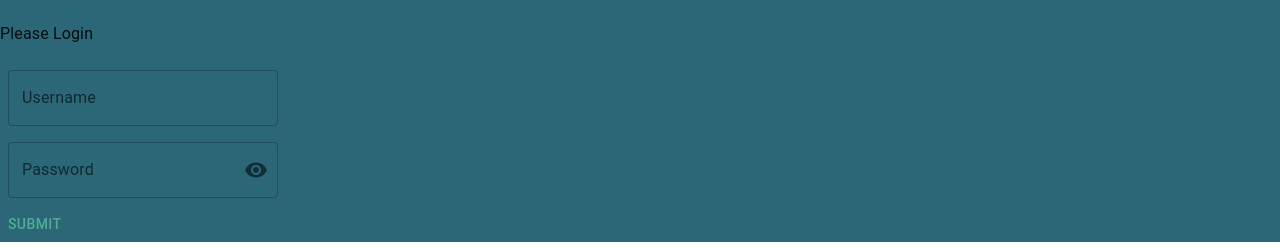
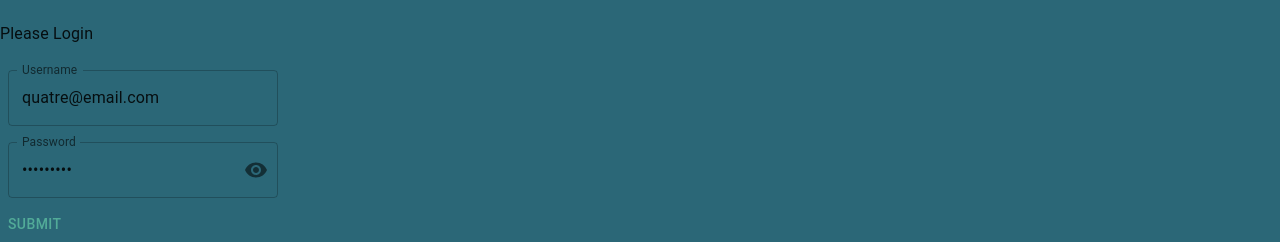
Before and after one commit to Team-Turbo-Hamster/Hamster-Help-FE, a React (Create React App) app: page /cloudinary-test in a window 1280 px wide. Shown: the part 167-415 px from the top of the page. Built offline with nearby package versions, Linux system fonts and the light colour scheme.

Commit message:
add login function

```diff
--- a/src/components/Login.jsx
+++ b/src/components/Login.jsx
@@ -1,20 +1,16 @@
-import {
-  Button,
-  FormControl,
-  InputLabel,
-  OutlinedInput,
-  InputAdornment,
-  IconButton,
-} from "@mui/material";
+import { Button, FormControl, InputLabel, OutlinedInput, InputAdornment, IconButton } from "@mui/material";
 import { Visibility, VisibilityOff } from "@mui/icons-material";
 import { useState } from "react";
+import useAuth from "../contexts/useAuth";
 
-const InitialLogin = () => {
+const Login = () => {
   const [values, setValues] = useState({
-    username: "",
-    password: "",
-    showPassword: false,
+    username: "quatre@email.com",
+    password: "123456677",
   });
+  const [showPassword, setShowPassword] = useState(false);
+
+  const { signIn } = useAuth();
 
   const handleChange = (prop) => (event) => {
     event.preventDefault();
@@ -22,10 +18,7 @@ const InitialLogin = () => {
   };
 
   const handleClickShowPassword = () => {
-    setValues({
-      ...values,
-      showPassword: !values.showPassword,
-    });
+    setShowPassword((prevState) => !prevState);
   };
 
   const handleMouseDownPassword = (event) => {
@@ -33,9 +26,12 @@ const InitialLogin = () => {
   };
 
   const handleSubmit = (event) => {
-    console.log("submit: ", values);
-    console.log(event);
     event.preventDefault();
+    signIn(values);
+    setValues({
+      username: "",
+      password: "",
+    });
   };
 
   return (
@@ -45,7 +41,8 @@ const InitialLogin = () => {
         <OutlinedInput
           id="usernameField"
           label="Username"
-          helpertext="Please enter your username"
+          value={values.username}
+          helperext="Please enter your username"
           onChange={handleChange("username")}
         />
       </FormControl>
@@ -54,7 +51,7 @@ const InitialLogin = () => {
         <InputLabel>Password</InputLabel>
         <OutlinedInput
           id="passwordField"
-          type={values.showPassword ? "text" : "password"}
+          type={showPassword ? "text" : "password"}
           value={values.password}
           label="password"
           onChange={handleChange("password")}
@@ -80,4 +77,4 @@ const InitialLogin = () => {
   );
 };
 
-export default InitialLogin;
+export default Login;
```
